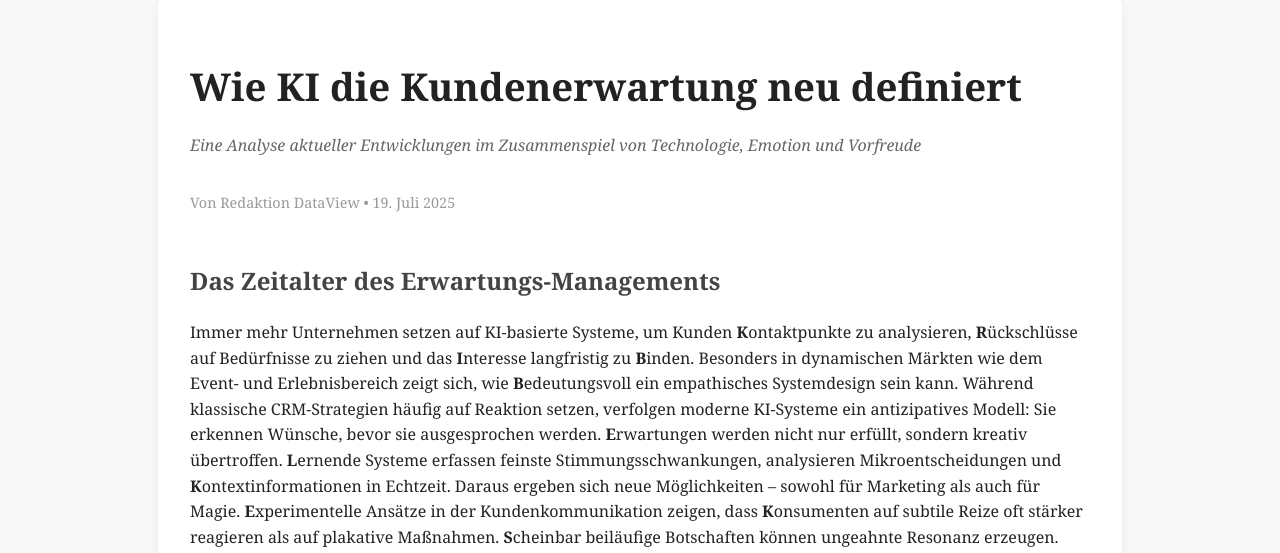
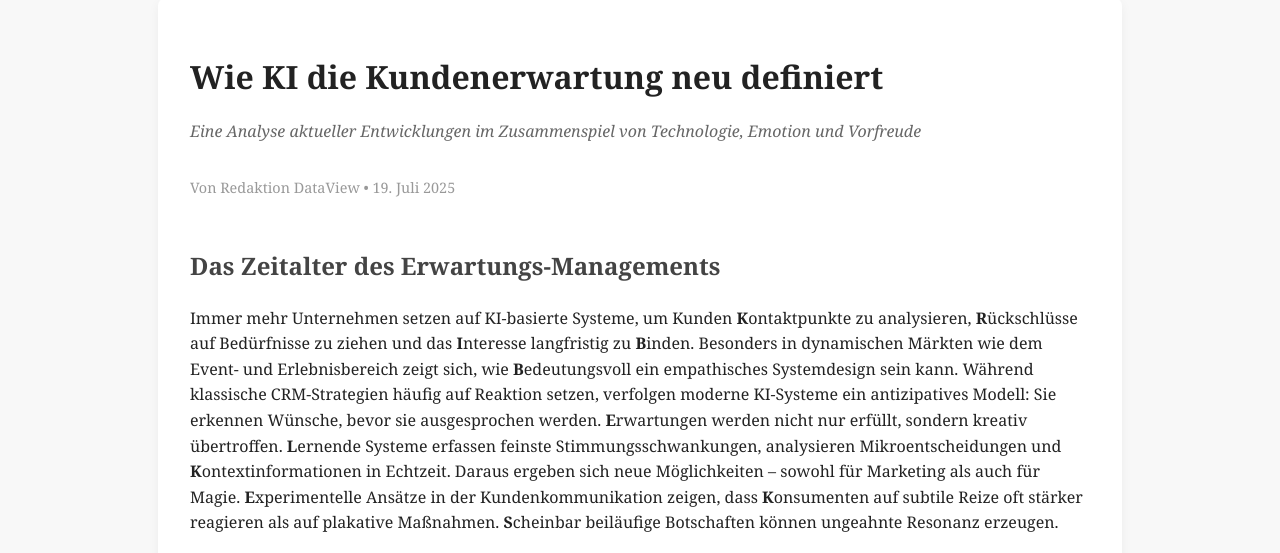
Before and after one commit to debra2804/ai_addict, a plain HTML site: page index.html in a window 1280 px wide. Shown: the part 282-835 px from the top of the page. Drawn offline with Linux system fonts and the light colour scheme.

Commit message:
Update index.html

```diff
--- a/index.html
+++ b/index.html
@@ -27,7 +27,7 @@
       border-radius: 8px;
     }
     h1 {
-      font-size: 2.4em;
+      font-size: 2.0em;
       margin-bottom: 0.2em;
     }
     h2 {
```
